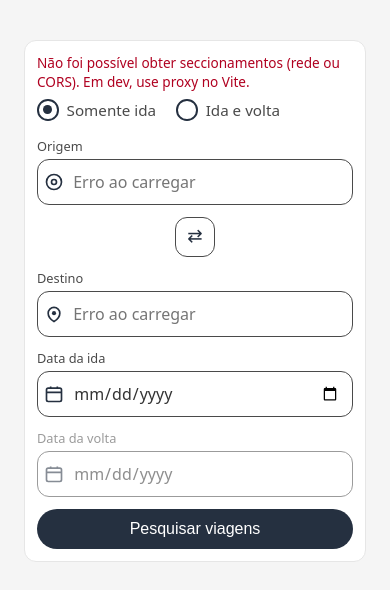
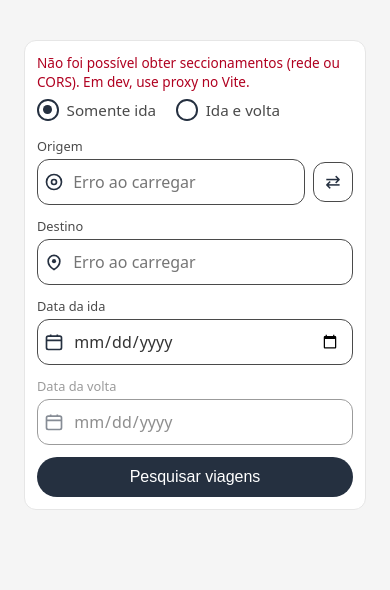
Before and after one commit to eulabs-tech/eulabs-widget, a website built with Vite: page index.html in a window 390 px wide. Built offline with nearby package versions, Linux system fonts and the light colour scheme; no server answers.

Commit message:
refactor: restructure origin and destination input layout in Eulabs widget
Updated the Eulabs widget to improve the layout of the origin and destination input fields by introducing a new row structure. This change enhances the user interface by aligning the input fields and the swap button in a single row, improving usability. Adjusted CSS styles to support the new layout and ensure responsiveness across different screen sizes.

```diff
--- a/dev/dev-entry.js
+++ b/dev/dev-entry.js
@@ -15,7 +15,7 @@ try {
     urlWL: 'https://www.eucatur.com.br/',
     /** URL da API (back) para listagem de seccionamentos */
     urlAPI: 'https://api-v4.eucatur.com.br/sectionals?is_road_station=true',
-    orientation: 'vertical', /** 'vertical' = coluna; 'horizontal' = linha em ecrãs ≥768px (ver CSS do runtime embutido) */
+    orientation: 'horizontal', /** 'vertical' = coluna; 'horizontal' = linha em ecrãs ≥768px (ver CSS do runtime embutido) */
     cssVariables: {
       primary: '#253040',
       secondary: '#253040',
--- a/src/bundled-runtime.js
+++ b/src/bundled-runtime.js
@@ -110,7 +110,8 @@ export default class EulabsBundledRuntime {
           </div>
 
           <div class="eulabs-bundled-widget__toolbar">
-            <div class="eulabs-bundled-widget__field">
+            <div class="eulabs-bundled-widget__origin-row">
+              <div class="eulabs-bundled-widget__field eulabs-bundled-widget__field--origin">
                 <label class="eulabs-bundled-widget__field-label" for="eulabs_origin_text">${escapeHtml(labelOrigin)}</label>
                 <div class="eulabs-bundled-widget__control eulabs-bundled-widget__combo">
                   <span class="eulabs-bundled-widget__icon">${ICON_TARGET}</span>
@@ -121,10 +122,10 @@ export default class EulabsBundledRuntime {
                   </div>
                 </div>
               </div>
-
               <button type="button" class="eulabs-bundled-widget__swap" aria-label="Trocar origem e destino" title="Trocar">
                 <span class="eulabs-bundled-widget__swap-inner" aria-hidden="true">⇄</span>
               </button>
+            </div>
 
             <div class="eulabs-bundled-widget__field">
               <label class="eulabs-bundled-widget__field-label" for="eulabs_dest_text">${escapeHtml(labelDest)}</label>
--- a/src/style.css
+++ b/src/style.css
@@ -297,6 +297,27 @@
   gap: 0.75rem;
 }
 
+/* Vertical (e base): origem + trocar na mesma linha */
+.eulabs-bundled-widget__origin-row {
+  display: flex;
+  flex-direction: row;
+  align-items: flex-end;
+  gap: 0.5rem;
+  width: 100%;
+  min-width: 0;
+}
+
+.eulabs-bundled-widget__origin-row .eulabs-bundled-widget__field--origin {
+  flex: 1 1 0;
+  min-width: 0;
+}
+
+.eulabs-bundled-widget__origin-row .eulabs-bundled-widget__swap {
+  flex-shrink: 0;
+  align-self: flex-end;
+  margin-bottom: 0.15rem;
+}
+
 .eulabs-bundled-widget__field {
   display: flex;
   flex-direction: column;
@@ -404,7 +425,6 @@
 }
 
 .eulabs-bundled-widget__swap {
-  align-self: center;
   width: 2.5rem;
   height: 2.5rem;
   flex-shrink: 0;
@@ -488,14 +508,14 @@
     gap: 0.5rem 0.65rem;
   }
 
-  .eulabs-bundled-widget--horizontal .eulabs-bundled-widget__field {
+  .eulabs-bundled-widget--horizontal .eulabs-bundled-widget__origin-row {
     flex: 1 1 0;
     min-width: 7rem;
   }
 
-  .eulabs-bundled-widget--horizontal .eulabs-bundled-widget__swap {
-    align-self: flex-end;
-    margin-bottom: 0.15rem;
+  .eulabs-bundled-widget--horizontal .eulabs-bundled-widget__field {
+    flex: 1 1 0;
+    min-width: 7rem;
   }
 
   .eulabs-bundled-widget--horizontal .eulabs-bundled-widget__submit {
@@ -507,6 +527,7 @@
 }
 
 @media (min-width: 1024px) {
+  .eulabs-bundled-widget--horizontal .eulabs-bundled-widget__origin-row,
   .eulabs-bundled-widget--horizontal .eulabs-bundled-widget__field {
     min-width: 8.5rem;
   }
```
Also changed, not shown: dist/eulabs-widget.css, dist/eulabs-widget.js, dist/eulabs-widget.umd.js. Lines whose indentation alone changed are shown as unchanged.
